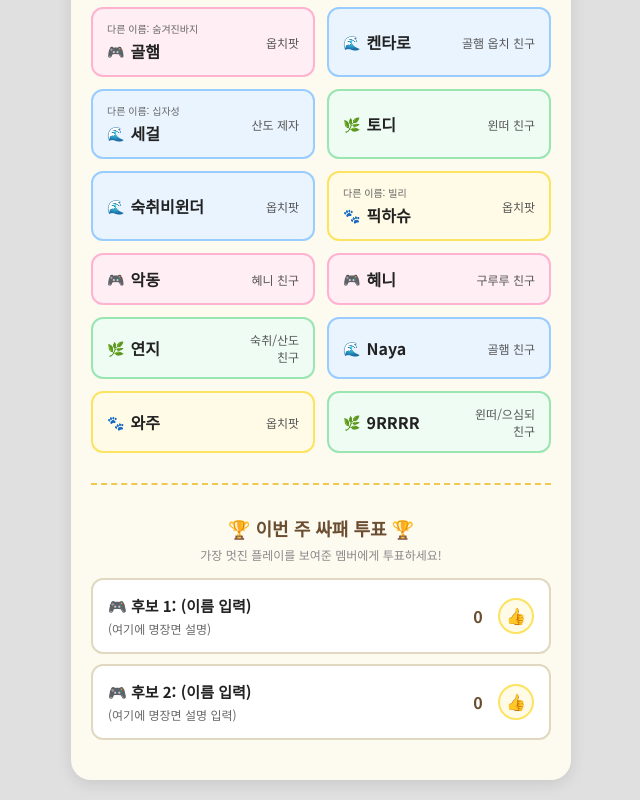
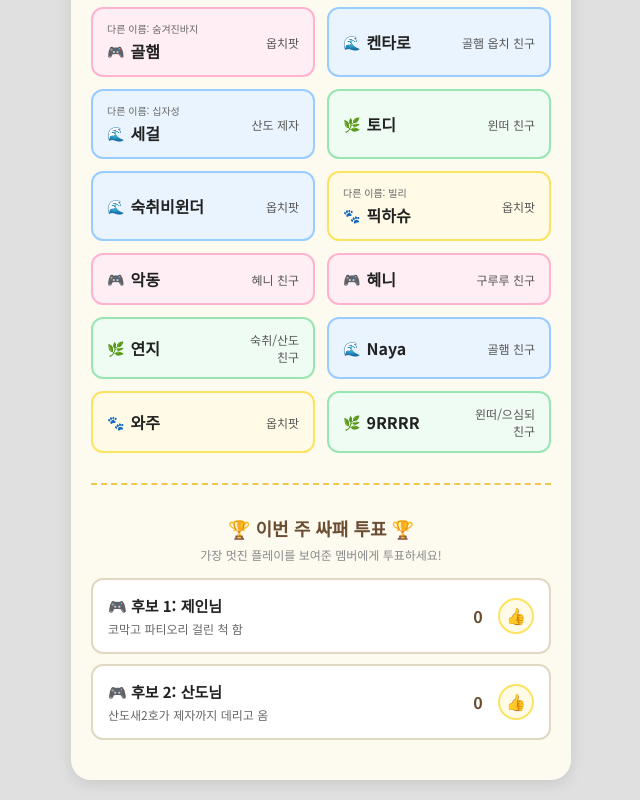
Before and after one commit to subihyun/our-pot, a plain HTML site: page index.html in a window 1280 px wide. Shown: the part 576-1376 px from the top of the page, without its empty margins (319-959 px from the left). Drawn offline with Linux system fonts and the light colour scheme.

Commit message:
Update index.html

```diff
--- a/index.html
+++ b/index.html
@@ -242,8 +242,8 @@
 
     <div class="vote-card">
       <div class="candidate-info">
-        <div class="candidate-name">🎮 후보 1: (이름 입력)</div>
-        <div class="candidate-desc">(여기에 명장면 설명)</div>
+        <div class="candidate-name">🎮 후보 1: 제인님 </div>
+        <div class="candidate-desc"> 코막고 파티오리 걸린 척 함</div>
       </div>
       <div class="vote-action">
         <span class="vote-count" id="count1">0</span>
@@ -253,8 +253,8 @@
 
     <div class="vote-card">
       <div class="candidate-info">
-        <div class="candidate-name">🎮 후보 2: (이름 입력)</div>
-        <div class="candidate-desc">(여기에 명장면 설명 입력)</div>
+        <div class="candidate-name">🎮 후보 2: 산도님</div>
+        <div class="candidate-desc"> 산도새2호가 제자까지 데리고 옴</div>
       </div>
       <div class="vote-action">
         <span class="vote-count" id="count2">0</span>
```
